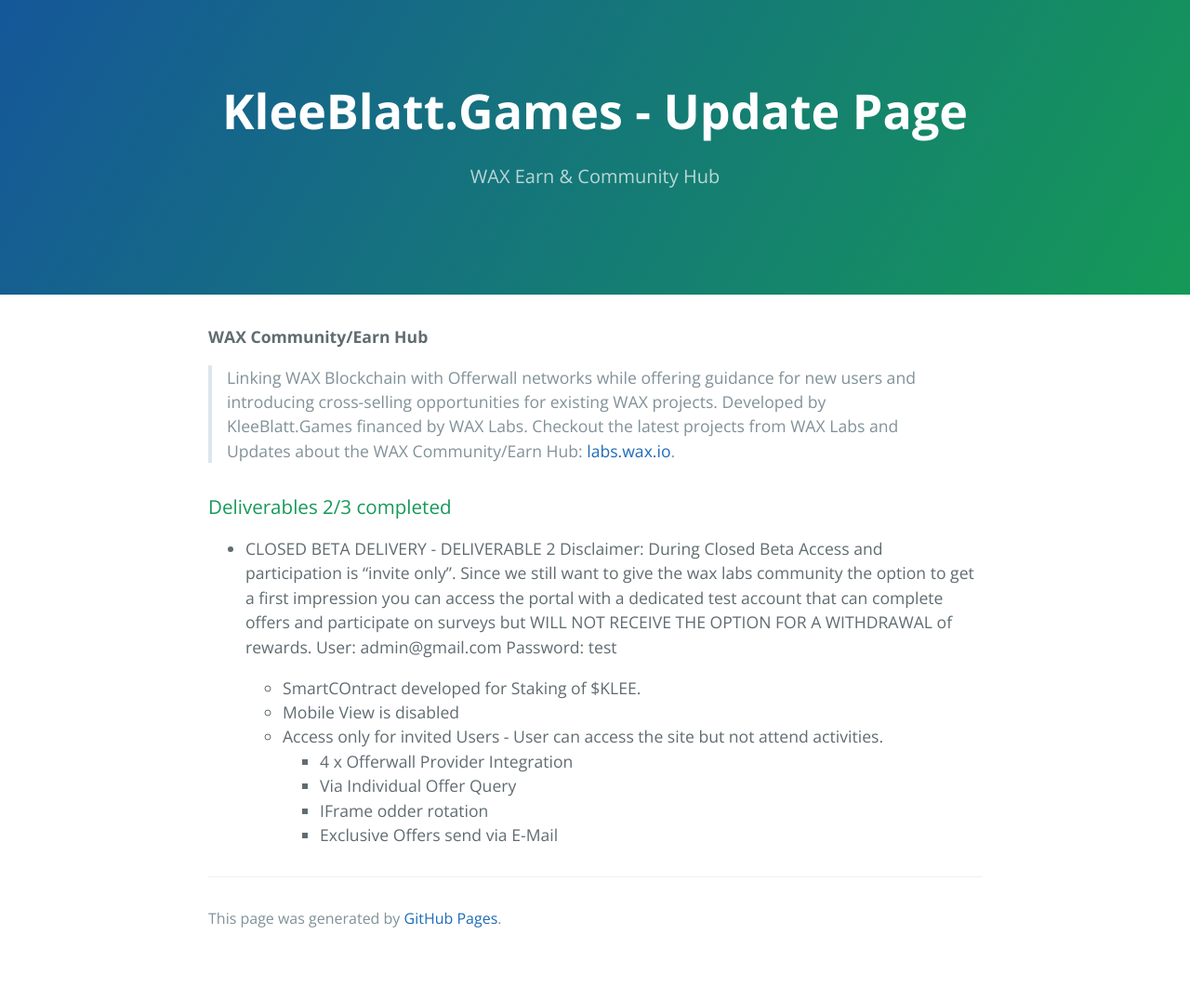
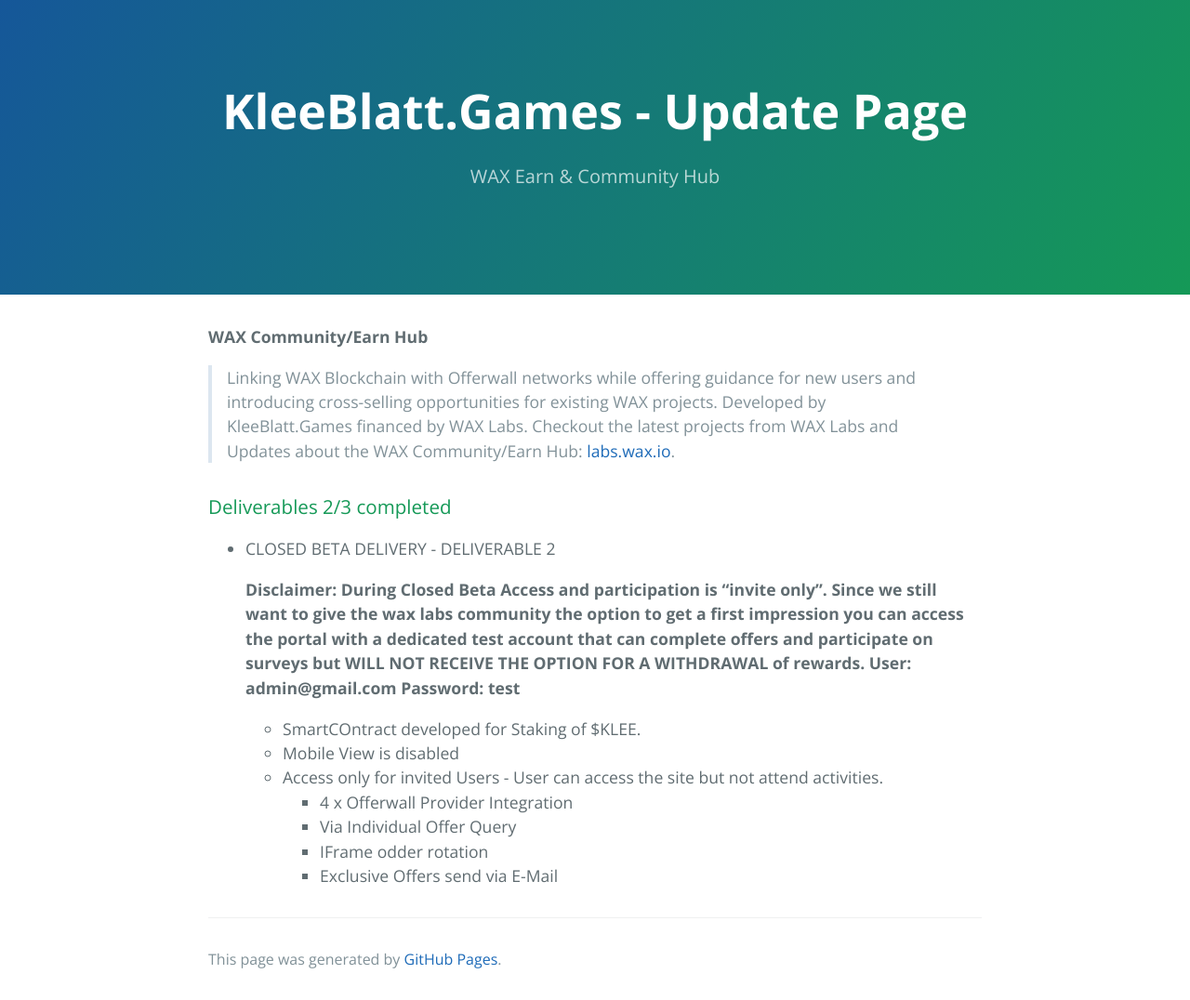
Before and after one commit to KleeblattGames/KleeblattGames.github.io, a Jekyll site: the page built from index.md, in a window 1280 px wide. Shown: the whole page at 93% size. Built offline with Jekyll 4.4.1, drawn with Linux system fonts in a browser that asks for light colours; before the commit the page ends 1032 px from its top, so only the background shows below that; part of the change alters nothing that is shown.

```diff
--- a/index.md
+++ b/index.md
@@ -14,11 +14,12 @@ layout: default
 ### Deliverables 2/3 completed
 
 - CLOSED BETA DELIVERY - DELIVERABLE 2
-  Disclaimer: During Closed Beta Access and participation is "invite only". Since we still want to give the wax labs community
+
+  **Disclaimer: During Closed Beta Access and participation is "invite only". Since we still want to give the wax labs community
   the option to get a first impression you can access the portal with a dedicated test account that can complete offers
   and participate on surveys but WILL NOT RECEIVE THE OPTION FOR A WITHDRAWAL of rewards.
   User: admin@gmail.com
-  Password: test
+  Password: test**
 
   - SmartCOntract developed for Staking of $KLEE.
   - Mobile View is disabled
```
